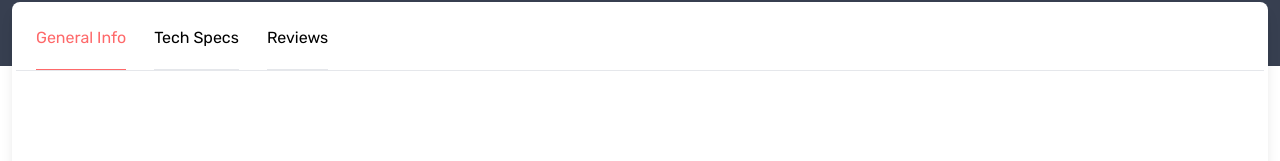
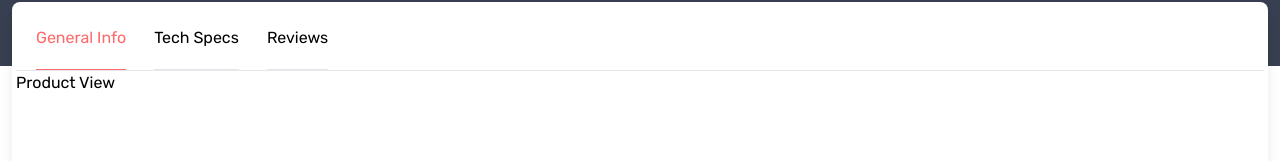
Before and after one commit to Kingkon963/CartZilla, a Next.js app: page /singleproduct in a window 1280 px wide. Shown: the part 278-439 px from the top of the page. Built offline with nearby package versions, Linux system fonts and the light colour scheme.

Commit message:
tabnav created

```diff
--- /dev/null
+++ b/components/singleProduct/ProductView.tsx
@@ -0,0 +1,7 @@
+import * as React from "react";
+
+const ProductView: React.FC = () => {
+  return <>Product View</>;
+};
+
+export default ProductView;
--- /dev/null
+++ b/components/singleProduct/Reviews.tsx
@@ -0,0 +1,7 @@
+import * as React from "react";
+
+const Reviews: React.FC = () => {
+  return <>Reviews</>;
+};
+
+export default Reviews;
--- /dev/null
+++ b/components/singleProduct/TechSpecs.tsx
@@ -0,0 +1,7 @@
+import * as React from "react";
+
+const TechSpecs: React.FC = () => {
+  return <>Tech Specs</>;
+};
+
+export default TechSpecs;
--- a/pages/singleproduct.tsx
+++ b/pages/singleproduct.tsx
@@ -5,6 +5,9 @@ import type { NextPage } from "next";
 import Layout from "../components/Layout";
 import Breadcrumb from "../components/Breadcrumb";
 import TabNav from "../components/singleProduct/TabNav";
+import ProductView from "../components/singleProduct/ProductView";
+import TechSpecs from "../components/singleProduct/TechSpecs";
+import Reviews from "../components/singleProduct/Reviews";
 
 const SingleProduct: NextPage = () => {
   return (
@@ -30,7 +33,7 @@ const SingleProduct: NextPage = () => {
         <div className="bg-white rounded-lg h-vh-50 shadow-lg p-1">
           <TabNav
             titles={["General Info", "Tech Specs", "Reviews"]}
-            components={[]}
+            components={[ProductView, TechSpecs, Reviews]}
           />
         </div>
       </div>
```
